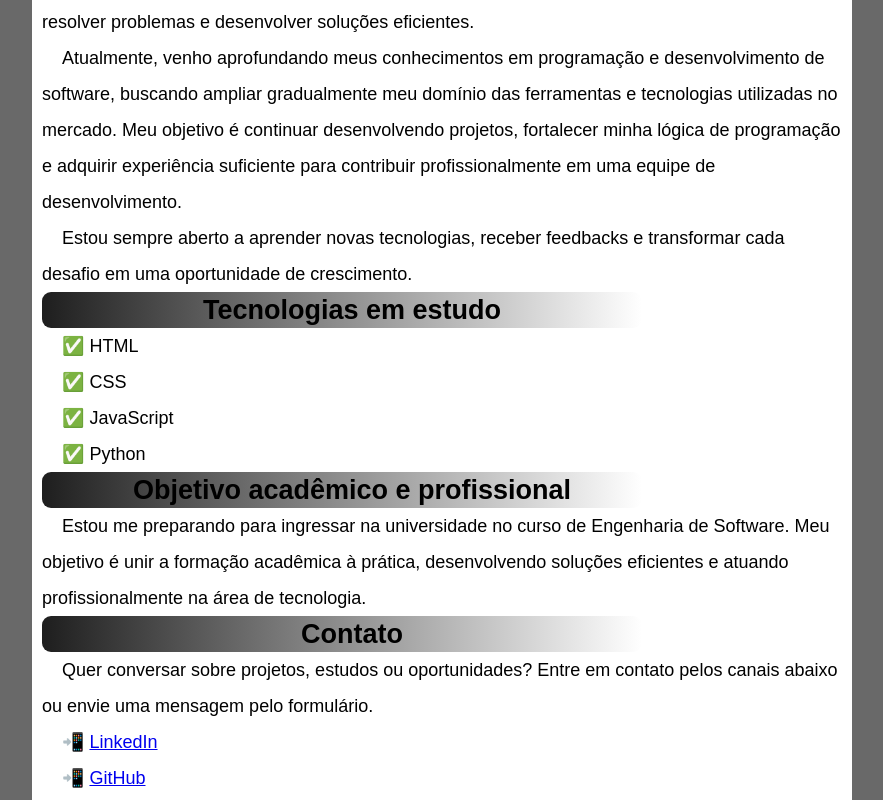
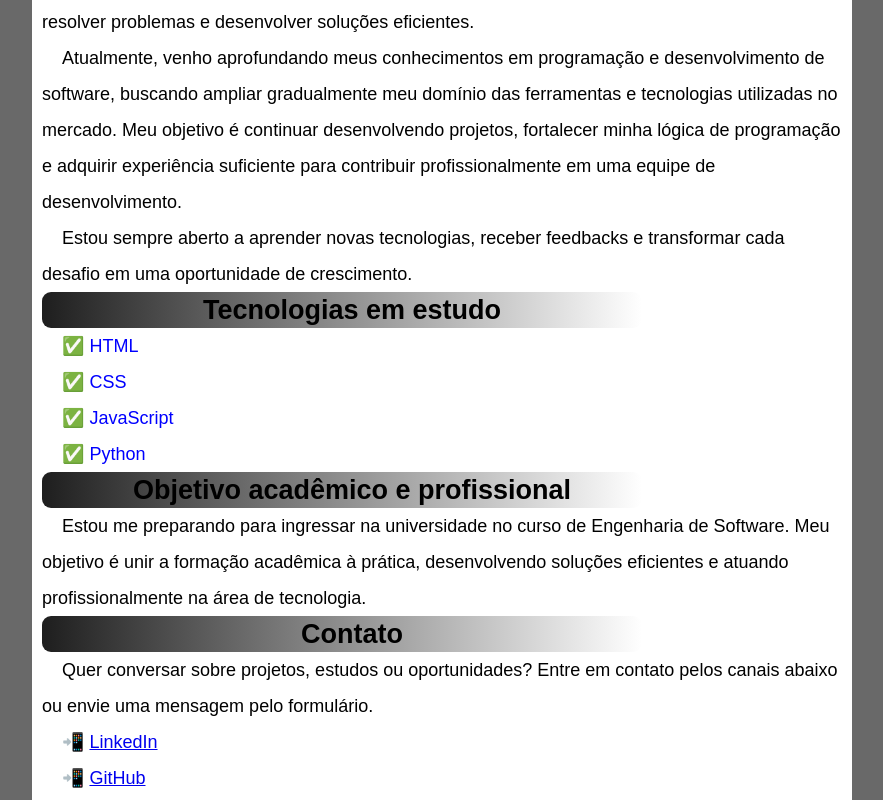
Before and after one commit to gustavolinsac-cloud/gustavolins.port, a plain HTML site: page index.html/index.html in a window 1280 px wide. In both pictures the pointer is over the element 640 px from the left and 996 px from the top of the page. Shown: the part 596-1396 px from the top of the page, without its empty margins (198-1081 px from the left). Drawn offline with Linux system fonts and the light colour scheme.

Commit message:
adicionei uma cor utilizando o hover

```diff
--- a/index.html/style.css
+++ b/index.html/style.css
@@ -51,9 +51,6 @@ article{
     line-height: 2em;
 }
 
-ol{
-
-}
 
 article h1 {
    background-image: linear-gradient(to left, rgb(255, 255, 255), rgba(0, 0, 0, 0.867));
@@ -75,6 +72,10 @@ article h2{
 article ol{
    list-style-type: '\2705\0020\0020';
    list-style-position: inside;
+}
+
+article ol:hover{
+    color: blue;
 }
 
 article ul{
```
